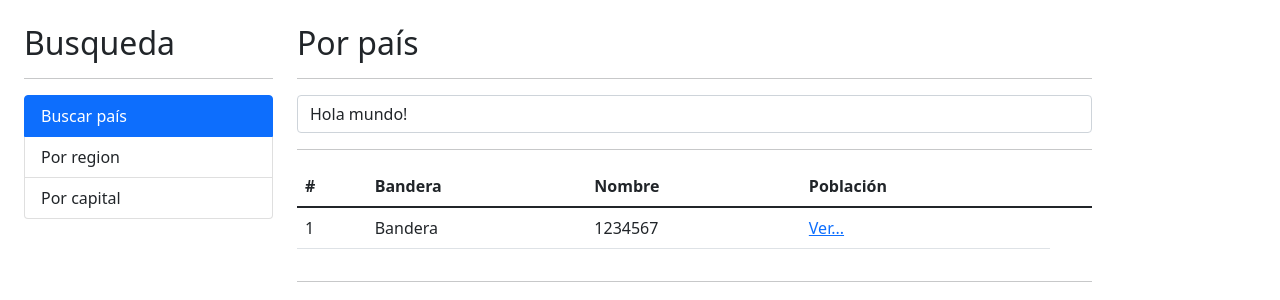
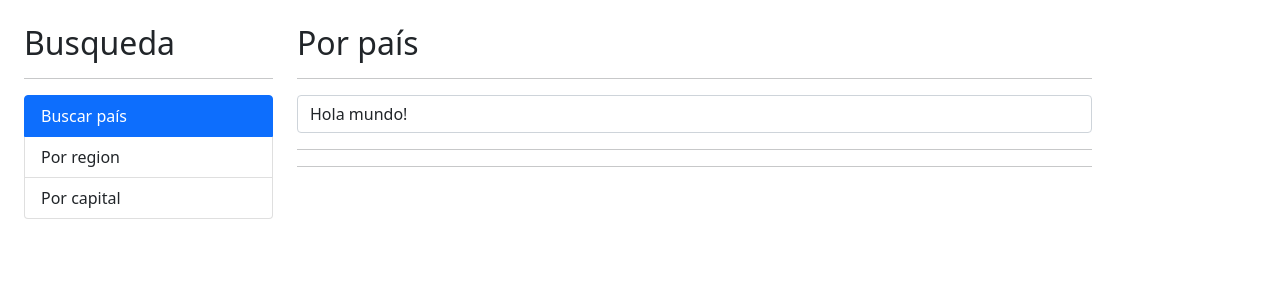
Before and after one commit to WiiruxCruz/03-paisesApp, an Angular app: page / in a window 1280 px wide. Shown: the top 300 px of the page. Built offline with nearby package versions, Linux system fonts and the light colour scheme.

Commit message:
Llenado de tabla con peticion rest

```diff
--- a/src/app/pais/pages/por-pais/por-pais.component.html
+++ b/src/app/pais/pages/por-pais/por-pais.component.html
@@ -24,7 +24,7 @@
   No se encontró nada con el termino ABCASD {{ termino }}
 </div>
 
-<div class="row">
+<div class="row" *ngIf="paises.length > 0">
   <div class="col">
     <table class="table table-hover">
       <thead>
@@ -37,12 +37,24 @@
         </tr>
       </thead>
       <tbody>
-        <tr>
-          <td>1</td>
-          <td>Bandera</td>
-          <td>1234567</td>
+        <tr *ngFor="let pais of paises; let i = index">
+          <td>{{ i + 1 }}</td>
           <td>
-            <a href="/pais/cri">Ver...</a>
+            <img
+              class="small-flag"
+              [src]="pais.flags.png"
+              [alt]="pais.name.official"
+              [title]="pais.name.official"
+            >
+          </td>
+          <td>{{ pais.name.common}}</td>
+          <td>{{ pais.population | number }}</td>
+          <td>
+            <a
+            [routerLink]="['/pais', pais.alpha2Code]"
+            routerLinkActive="router-link-active"
+          >
+            Ver...</a>
           </td>
         </tr>
       </tbody>
--- a/src/app/pais/pages/por-pais/por-pais.component.ts
+++ b/src/app/pais/pages/por-pais/por-pais.component.ts
@@ -1,5 +1,6 @@
 import { Component, OnInit } from '@angular/core';
 import { PaisService } from '../../services/pais.service';
+import { Country } from '../../interfaces/pais.interfaces';
 
 @Component({
   selector: 'app-por-pais',
@@ -11,6 +12,7 @@ export class PorPaisComponent {
 
   termino: string = 'Hola mundo!';
   hayError: boolean = false;
+  paises: Country[] = [];
 
   constructor(private paisService: PaisService) { }
 
@@ -21,9 +23,11 @@ export class PorPaisComponent {
     .subscribe(
       (paises) => {
         console.log(paises);
+        this.paises = paises;
       }, (err) => {
         console.log(err);
         this.hayError = true;
+        this.paises = [];
       }
 
     );
--- a/src/app/pais/pais.module.ts
+++ b/src/app/pais/pais.module.ts
@@ -2,6 +2,7 @@ import { NgModule } from '@angular/core';
 import { CommonModule } from '@angular/common';
 import { FormsModule } from '@angular/forms';
 import { HttpClientModule } from '@angular/common/http';
+import { RouterModule } from '@angular/router';
 
 import { PorCapitalComponent } from './pages/por-capital/por-capital.component';
 import { PorPaisComponent } from './pages/por-pais/por-pais.component';
@@ -20,7 +21,8 @@ import { VerPaisComponent } from './pages/ver-pais/ver-pais.component';
   imports: [
     CommonModule,
     FormsModule,
-    HttpClientModule
+    HttpClientModule,
+    RouterModule
   ],
   exports: [
     PorCapitalComponent,
--- a/src/styles.css
+++ b/src/styles.css
@@ -1 +1,4 @@
 /* You can add global styles to this file, and also import other style files */
+.small-flag {
+  width: 50px;
+}
```
